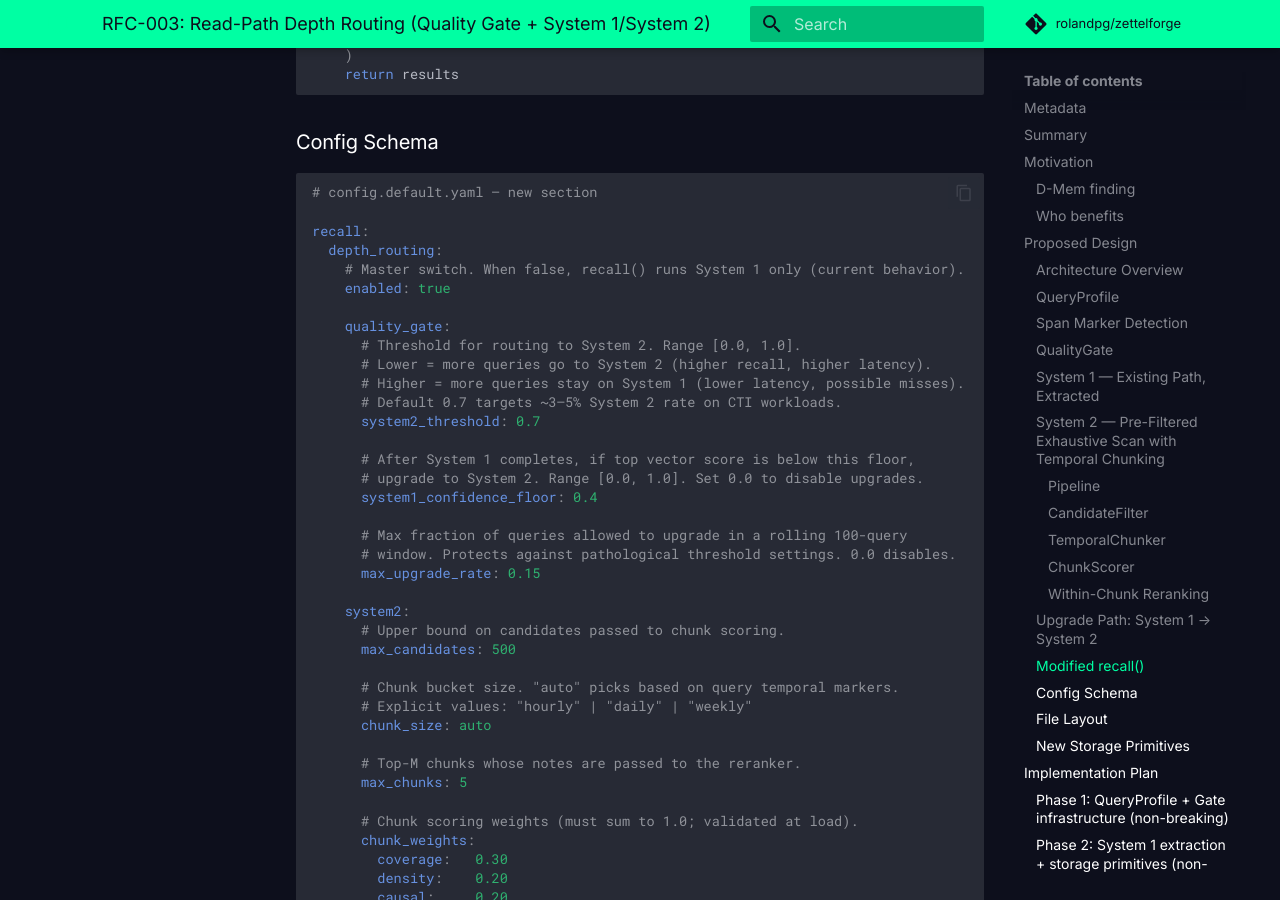
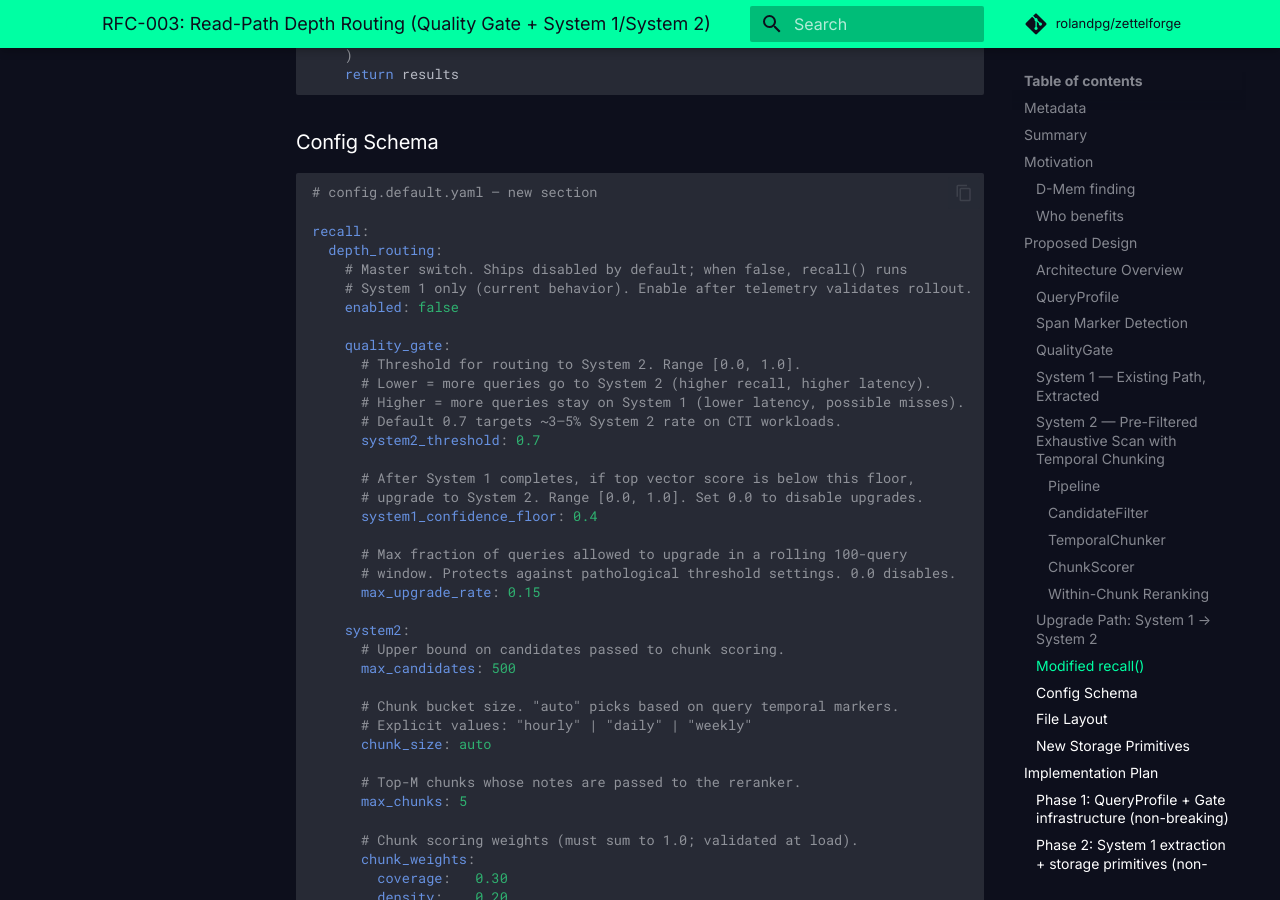
Before and after one commit to rolandpg/zettelforge, an MkDocs documentation site: the page built from docs/rfcs/RFC-003-read-path-depth-routing.md, in a window 1280 px wide and 900 px high, scrolled down 15575 px. Built offline with MkDocs 1.6.1 and Material for MkDocs 9.7.7, drawn with Linux system fonts in a browser that asks for light colours; comment, search, counter and statistics services are not loaded.

Commit message:
Update docs/rfcs/RFC-003-read-path-depth-routing.md
Co-authored-by: Copilot <175728472+Copilot@users.noreply.github.com>
Signed-off-by: Patrick Roland <48327651+rolandpg@users.noreply.github.com>

```diff
--- a/docs/rfcs/RFC-003-read-path-depth-routing.md
+++ b/docs/rfcs/RFC-003-read-path-depth-routing.md
@@ -694,8 +694,9 @@ def recall(
 
 recall:
   depth_routing:
-    # Master switch. When false, recall() runs System 1 only (current behavior).
-    enabled: true
+    # Master switch. Ships disabled by default; when false, recall() runs
+    # System 1 only (current behavior). Enable after telemetry validates rollout.
+    enabled: false
 
     quality_gate:
       # Threshold for routing to System 2. Range [0.0, 1.0].
```
